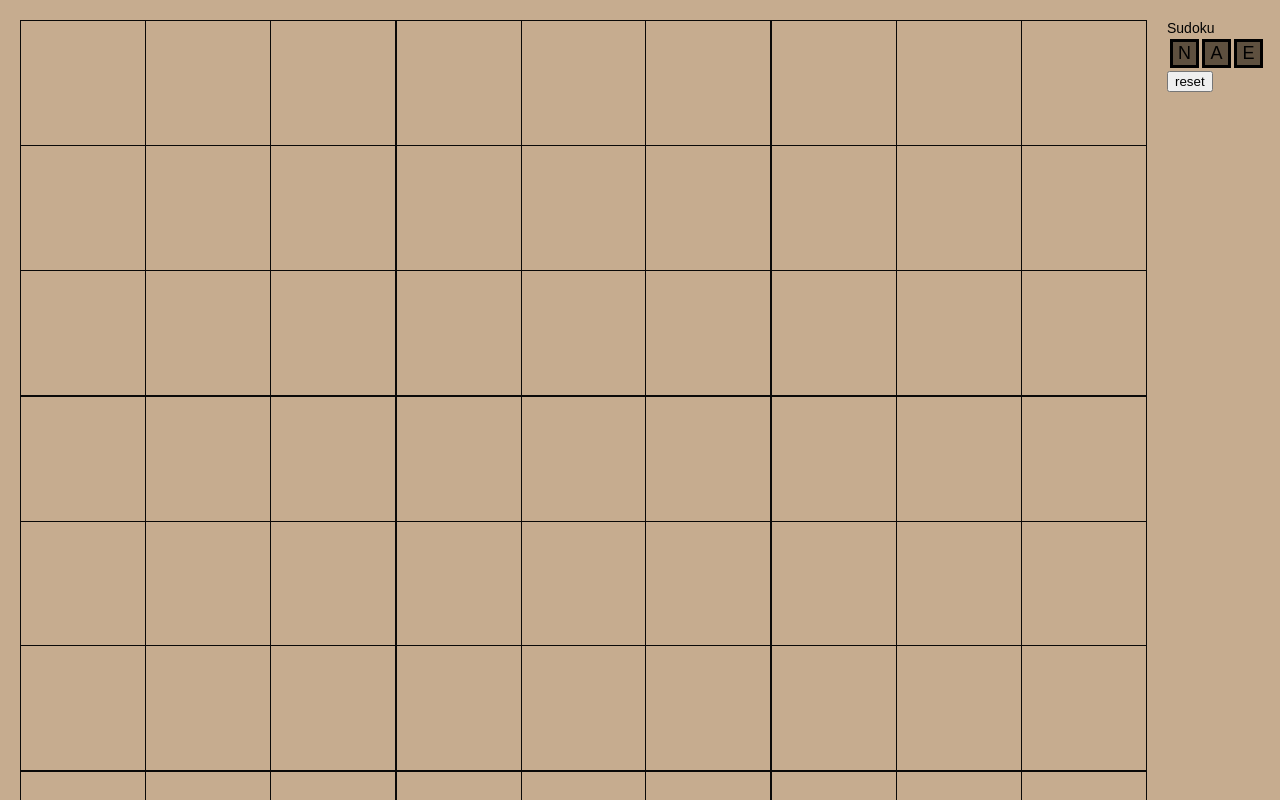
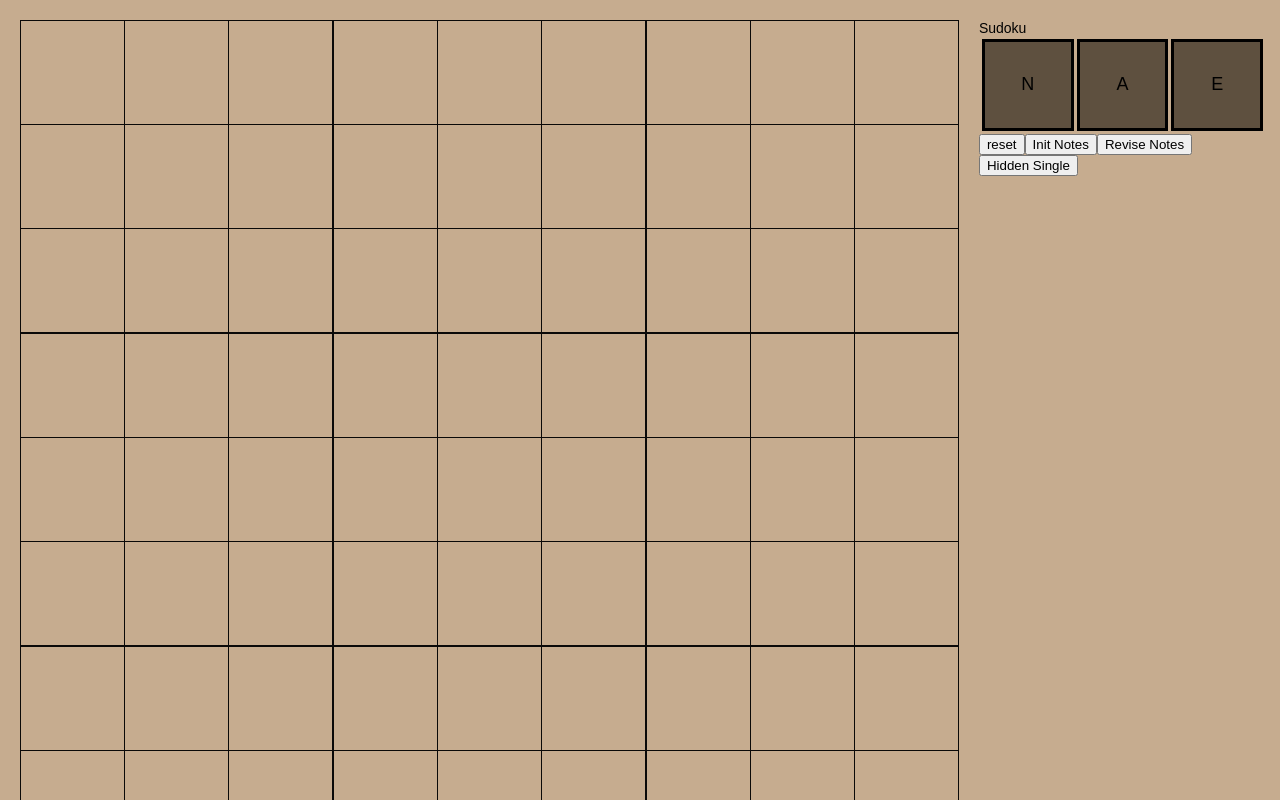
Before and after one commit to hmcol/sudoku, a React (Create React App) app: page / in a window 1280 px wide. Shown: the top 800 px of the page. Built offline with nearby package versions, Linux system fonts and the light colour scheme.

Commit message:
add strategy - hidden single

```diff
--- a/src/Game.css
+++ b/src/Game.css
@@ -27,7 +27,7 @@ body {
 }
 
 .game-info {
-	width: 100px;
+	width: 30%;
 	margin-left: 20px;
 }
 
@@ -106,6 +106,7 @@ body {
 .note.strike {
 	opacity: 25%;
 	color: red;
+	text-decoration: line-through;
 }
 
 .note.ignore {
--- a/src/Game.tsx
+++ b/src/Game.tsx
@@ -1,15 +1,10 @@
+import { render } from '@testing-library/react';
 import React from "react";
 import { MouseEventHandler } from 'react';
 import "./Game.css";
-import { Board, BOXES, Cell, CellId, CELLS, Digit, NoteType, parseDigit } from './sudoku';
+import { Board, BOXES, Cell, CellId, Digit, hiddenSingle, NoteType, parseDigit, reviseNotes, Strategy, StrategyResult } from './sudoku';
 
 
-
-enum SelectionMode {
-    SINGLE,
-    MULTI,
-    DESELECT,
-}
 
 enum InputMode {
     DIGIT,
@@ -27,7 +22,7 @@ type CellProps = {
     onClick: MouseEventHandler,
     onClickDigit: MouseEventHandler,
     onMouseMove: MouseEventHandler,
-}
+};
 
 class CellComponent extends React.Component<CellProps> {
     renderNote(digit: Digit) {
@@ -84,7 +79,7 @@ type GridProps = {
     onClick: (id: CellId) => void,
     onClickDigit: (cellId: CellId) => void,
     onMouseMove: (id: CellId) => void,
-}
+};
 
 class Grid extends React.Component<GridProps> {
     renderCell(id: CellId) {
@@ -119,7 +114,7 @@ class Grid extends React.Component<GridProps> {
 type NoteSelectorProps = {
     inputMode: InputMode,
     onClick: (inputMode: InputMode) => void,
-}
+};
 
 class NoteSelector extends React.Component<NoteSelectorProps> {
     renderOption(inputMode: InputMode) {
@@ -144,7 +139,7 @@ class NoteSelector extends React.Component<NoteSelectorProps> {
             >
                 {label}
             </div>
-        )
+        );
 
     }
 
@@ -157,17 +152,33 @@ class NoteSelector extends React.Component<NoteSelectorProps> {
                     {this.renderOption(InputMode.STRIKE)}
                 </div>
             </div>
-        )
+        );
     }
 }
+
+type StrategyListProps = {
+    onClick: (strat: Strategy) => void;
+};
+
+class StrategyList extends React.Component<StrategyListProps> {
+    render() {
+        return (
+            <>
+                <button onClick={() => this.props.onClick(reviseNotes)}>Revise Notes</button>
+                <button onClick={() => this.props.onClick(hiddenSingle)}>Hidden Single</button>
+            </>
+
+        );
+    }
+}
+
 
 type GameState = {
     board: Board,
     selectedCells: Set<CellId>,
-    selectionMode: SelectionMode,
     inputMode: InputMode,
     focus?: Digit,
-}
+};
 
 class Game extends React.Component<any, GameState> {
     constructor(props: any) {
@@ -176,7 +187,6 @@ class Game extends React.Component<any, GameState> {
         this.state = {
             board: new Board(),
             selectedCells: new Set(),
-            selectionMode: SelectionMode.SINGLE,
             inputMode: InputMode.DIGIT,
         };
     }
@@ -263,7 +273,7 @@ class Game extends React.Component<any, GameState> {
 
         this.setState({
             inputMode: newInputMode,
-        })
+        });
     }
 
     inputDigit(digit: Digit) {
@@ -274,7 +284,7 @@ class Game extends React.Component<any, GameState> {
             board.inputDigit(id, digit);
         }
 
-        board.reviseNotes();
+        // board.reviseNotes();
 
         this.setState({
             board: board,
@@ -294,7 +304,7 @@ class Game extends React.Component<any, GameState> {
             board: board,
             selectedCells: new Set(),
             inputMode: InputMode.DIGIT,
-        })
+        });
     }
 
     clearSelection() {
@@ -308,7 +318,48 @@ class Game extends React.Component<any, GameState> {
         this.setState({
             board: board,
             selectedCells: new Set(),
-        })
+        });
+    }
+
+    initializeNotes() {
+        const board = new Board(this.state.board);
+
+        board.initializeNotes();
+
+        this.setState({
+            board: board,
+        });
+    }
+
+    applyStrategy(strat: Strategy) {
+        const result = strat(this.state.board);
+
+        console.log(result);
+
+        this.applyResult(result);
+    }
+
+    applyResult(result: StrategyResult) {
+        const board = new Board(this.state.board);
+
+        const solutions = result.solutions;
+        if (solutions !== undefined) {
+            for (const [id, digit] of solutions) {
+                board.inputDigit(id, digit);
+            }
+        }
+
+        const eliminations = result.eliminations;
+        if (eliminations !== undefined) {
+            for (const [id, digit] of eliminations) {
+                board.inputNote(id, digit, NoteType.ELIMINATED);
+            }
+        }
+
+
+        this.setState({
+            board: board
+        });
     }
 
     render() {
@@ -339,8 +390,10 @@ class Game extends React.Component<any, GameState> {
                         onClick={(inputMode) => this.updateInputMode(inputMode)}
                     />
                     <button onClick={() => this.setState({
-                        board: new Board(undefined, "310004069000000200008005040000000005006000017807030000590700006600003050000100002"),
+                        board: new Board(undefined, "000004028406000005100030600000301000087000140000709000002010003900000507670400000"),
                     })}>reset</button>
+                    <button onClick={() => this.initializeNotes()}>Init Notes</button>
+                    <StrategyList onClick={(strat) => this.applyStrategy(strat)}/>
                 </div>
             </div>
         );
--- a/src/sudoku.ts
+++ b/src/sudoku.ts
@@ -83,18 +83,6 @@ export const UNITS: CellId[][] = BOXES.concat(ROWS).concat(COLUMNS);
 
 
 
-function canSee(x: CellId, y: CellId): boolean {
-    for (const unit of UNITS) {
-        if (unit.includes(x) && unit.includes(y)) {
-            return true;
-        }
-    }
-
-    return false;
-}
-
-
-
 export class Cell {
     digit?: Digit;
     given: boolean;
@@ -131,6 +119,16 @@ export class Cell {
 
         return false;
     }
+
+    hasCandidate(digit: Digit): boolean {
+        if (this.digit !== undefined) {
+            return false;
+        }
+
+        const note = this.notes.get(digit);
+
+        return note !== NoteType.STRIKE && note !== NoteType.ELIMINATED;
+    }
 }
 
 export class Board {
@@ -139,7 +137,7 @@ export class Board {
     constructor(board?: Board, boardString?: string) {
         if (board !== undefined) {
             this.cells = new Map(board.cells);
-            return
+            return;
         }
 
         const cells = new Map;
@@ -150,27 +148,6 @@ export class Board {
 
         this.cells = cells;
     }
-
-    reviseNotes() {
-        for (const id of CELLS) {
-            const digit = this.cells.get(id)?.digit;
-
-            if (digit === undefined) {
-                continue;
-            }
-
-            for (const unit of UNITS) {
-                if (unit.includes(id)) {
-                    for (const otherId of unit) {
-                        this.cells.get(otherId)?.notes.set(digit, NoteType.ELIMINATED);
-                    }
-                }
-            }
-        }
-    }
-
-
-
 
     inputDigit(id: CellId, digit: Digit) {
         const cell = this.cells.get(id)!;
@@ -211,4 +188,122 @@ export class Board {
         this.deleteDigit(id);
         this.deleteAllNotes(id);
     }
+
+    initializeNotes() {
+        const notes = new Map<Digit, NoteType>();
+        for (const digit of DIGITS) {
+            notes.set(digit, NoteType.BASIC);
+        }
+
+        for (const [id, cell] of this.cells) {
+            if (cell.hasDigit) {
+                continue;
+            }
+
+            cell.notes = new Map(notes);
+        }
+    }
+
+    // reviseNotes() {
+    //     for (const id of CELLS) {
+    //         const digit = this.cells.get(id)?.digit;
+
+    //         if (digit === undefined) {
+    //             continue;
+    //         }
+
+    //         for (const unit of UNITS) {
+    //             if (unit.includes(id)) {
+    //                 for (const otherId of unit) {
+    //                     this.cells.get(otherId)?.notes.set(digit, NoteType.ELIMINATED);
+    //                 }
+    //             }
+    //         }
+    //     }
+    // }
+
+
 }
+
+export type StrategyResult = {
+    applies: boolean,
+    solutions?: Array<[CellId, Digit]>,
+    eliminations?: Array<[CellId, Digit]>,
+};
+
+export type Strategy = (board: Board) => StrategyResult;
+
+export const reviseNotes: Strategy = (board: Board) => {
+    const eliminations = new Array<[CellId, Digit]>();
+
+    const cells = board.cells;
+
+    for (const id of CELLS) {
+        const cell = cells.get(id)!;
+
+        if (cell.hasDigit) {
+            continue;
+        }
+
+        for (const unit of UNITS) {
+            if (!unit.includes(id)) {
+                continue;
+            }
+
+            for (const otherId of unit) {
+                const digit = cells.get(otherId)!.digit;
+
+                if (digit === undefined) {
+                    continue;
+                }
+
+                if (cell.notes.get(digit) !== NoteType.ELIMINATED) {
+                    eliminations.push([id, digit]);
+                }
+            }
+        }
+    }
+
+    return {
+        applies: eliminations.length !== 0,
+        eliminations: eliminations,
+    };
+};
+
+
+export const hiddenSingle: Strategy = (board: Board) => {
+    const cells = board.cells;
+
+
+    for (const digit of DIGITS) {
+        unitLoop:
+        for (const unit of UNITS) {
+            let count = 0;
+            let lastSeen: CellId;
+
+            for (const id of unit) {
+                const cell = cells.get(id)!;
+
+                if (cell.digit === digit) {
+                    continue unitLoop;
+                }
+
+                if (cell.hasCandidate(digit)) {
+                    count++;
+                    lastSeen = id;
+                }
+            }
+
+            if (count === 1) {
+                return {
+                    applies: true,
+                    solutions: [[lastSeen!, digit]],
+                };
+            }
+        }
+    }
+
+    return {
+        applies: false,
+    };
+};
--- a/tsconfig.json
+++ b/tsconfig.json
@@ -85,7 +85,7 @@
     "noImplicitThis": true,                           /* Enable error reporting when 'this' is given the type 'any'. */
     // "useUnknownInCatchVariables": true,               /* Default catch clause variables as 'unknown' instead of 'any'. */
     "alwaysStrict": true,                             /* Ensure 'use strict' is always emitted. */
-    // "noUnusedLocals": true,                           /* Enable error reporting when local variables aren't read. */
+    // "noUnusedLocals":true,                           /* Enable error reporting when local variables aren't read. */
     "noUnusedParameters": true,                       /* Raise an error when a function parameter isn't read. */
     // "exactOptionalPropertyTypes": true,               /* Interpret optional property types as written, rather than adding 'undefined'. */
     "noImplicitReturns": true,                        /* Enable error reporting for codepaths that do not explicitly return in a function. */
```
